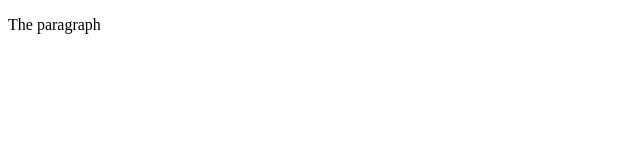
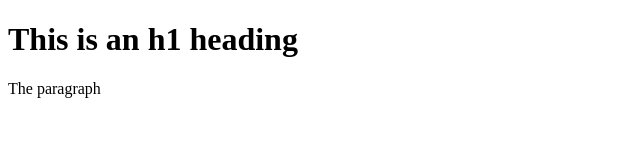
Before and after one commit to cmgruner/cmgruner.github.io, a plain HTML site: page index.html in a window 1280 px wide. Shown: the whole page, without its empty margins (0-640 px from the left). Drawn offline with Linux system fonts and the light colour scheme.

Commit message:
Update index.html

```diff
--- a/index.html
+++ b/index.html
@@ -4,6 +4,7 @@
     <title>cmgruner github.io page</title>
   </head>
 <body>
-<p> The paragraph </p>
+  <h1> This is an h1 heading</h1>
+  <p> The paragraph </p>
 </body>
 </html>
```
